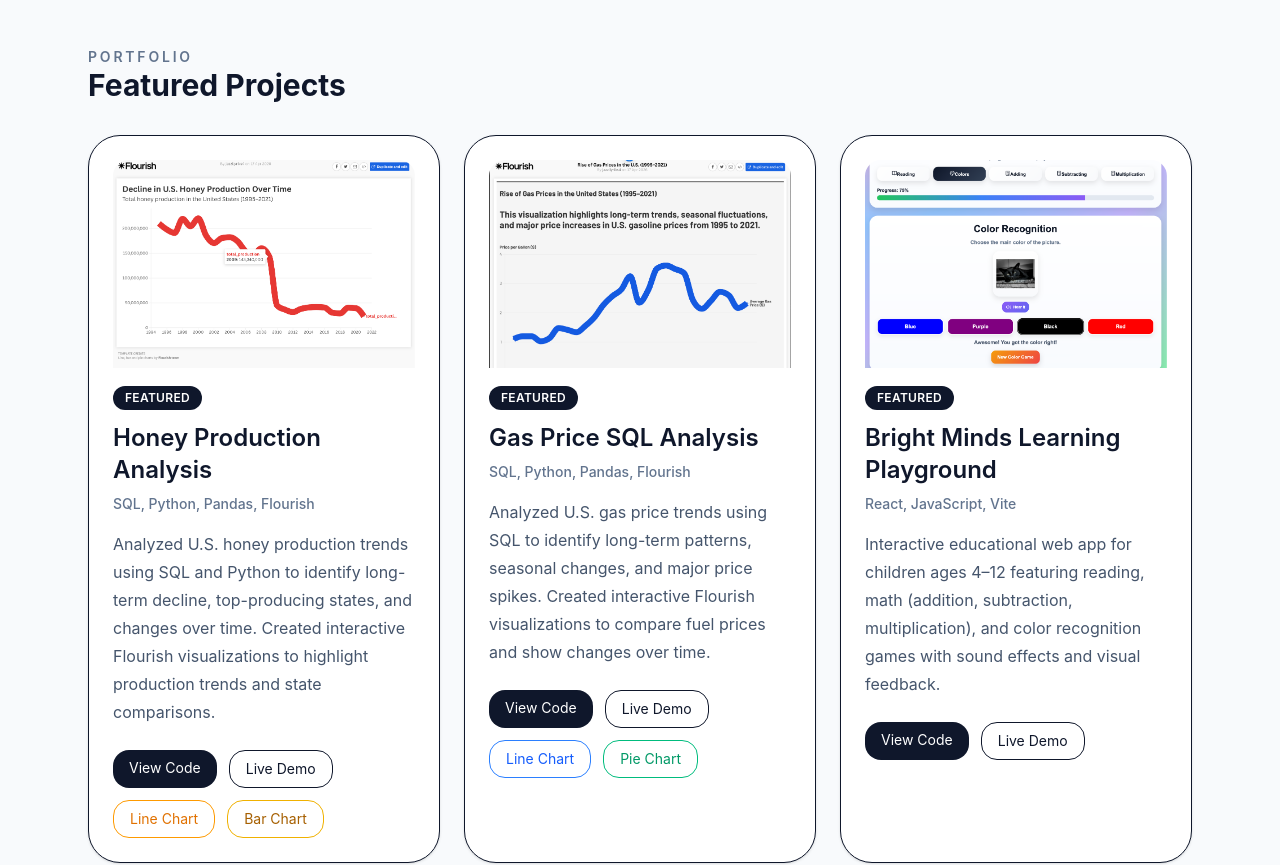
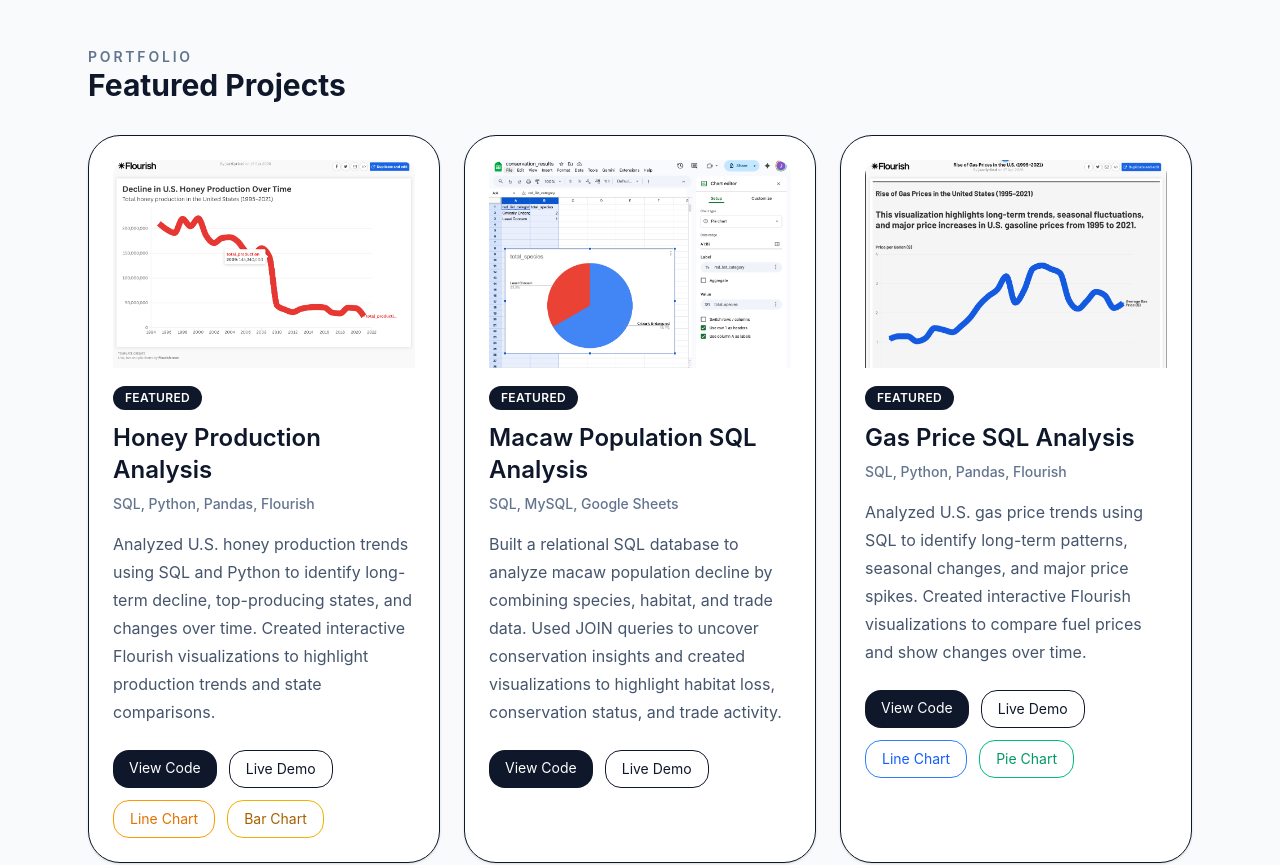
Before and after one commit to LuckettJasmin-FS-4/Jasmin-Portfolio, a React (Vite) app: page / in a window 1280 px wide. Shown: the part 1080-1945 px from the top of the page. Built offline with nearby package versions, Linux system fonts and the light colour scheme.

Commit message:
added macaw project and charts

```diff
--- a/src/App.jsx
+++ b/src/App.jsx
@@ -1,10 +1,10 @@
-
-
 import hoppitzImg from "./assets/hoppitz.png";
 import lineChartImg from "./assets/lineChart.png";
 import honeyChartImg from "./assets/honeyChart.png";
 import playgroundImg from "./assets/playground.png";
 import woofbookImg from "./assets/woofbook.png";
+import chart2Img from "./assets/chart2.png";
+
 export default function JasminPortfolio() {
   const projects = [
     {
@@ -12,8 +12,10 @@ export default function JasminPortfolio() {
       tech: "SQL, Python, Pandas, Flourish",
       description:
         "Analyzed U.S. honey production trends using SQL and Python to identify long-term decline, top-producing states, and changes over time. Created interactive Flourish visualizations to highlight production trends and state comparisons.",
-      github: "https://github.com/LuckettJasmin-FS-4/honey-production-analysis",
-      demo:"https://www.kaggle.com/code/jasminluckett/decline-in-u-s-honey-production-a-sql-and-data-a",
+      github:
+        "https://github.com/LuckettJasmin-FS-4/honey-production-analysis",
+      demo:
+        "https://www.kaggle.com/code/jasminluckett/decline-in-u-s-honey-production-a-sql-and-data-a",
       charts: [
         {
           label: "Line Chart",
@@ -32,12 +34,24 @@ export default function JasminPortfolio() {
       featured: true,
     },
     {
+      title: "Macaw Population SQL Analysis",
+      tech: "SQL, MySQL, Google Sheets",
+      description:
+        "Built a relational SQL database to analyze macaw population decline by combining species, habitat, and trade data. Used JOIN queries to uncover conservation insights and created visualizations to highlight habitat loss, conservation status, and trade activity.",
+      github: "https://github.com/LuckettJasmin-FS-4/macaw-sql-analysis",
+      demo: "https://docs.google.com/spreadsheets/d/1hnht0FmDQ2PeqxV3MG63IiCqfqs-XBkn96ZVs-DHJUU/edit?usp=sharing",
+      charts: [],
+      image: chart2Img,
+      featured: true,
+    },
+    {
       title: "Gas Price SQL Analysis",
       tech: "SQL, Python, Pandas, Flourish",
       description:
         "Analyzed U.S. gas price trends using SQL to identify long-term patterns, seasonal changes, and major price spikes. Created interactive Flourish visualizations to compare fuel prices and show changes over time.",
       github: "https://github.com/LuckettJasmin-FS-4/gas-price-sql-analysis",
-      demo: "https://www.kaggle.com/code/jasminluckett/rise-of-gas-prices-in-the-u-s-a-sql-analysis",
+      demo:
+        "https://www.kaggle.com/code/jasminluckett/rise-of-gas-prices-in-the-u-s-a-sql-analysis",
       charts: [
         {
           label: "Line Chart",
@@ -59,8 +73,9 @@ export default function JasminPortfolio() {
       title: "Bright Minds Learning Playground",
       tech: "React, JavaScript, Vite",
       description:
-        "Interactive educational web app for children ages 4–12 featuring reading, math (addition, subtraction, multiplication), and color recognition games with sound effects and visual feedback.",
-      github: "https://github.com/LuckettJasmin-FS-4/Bright-Minds-Learning-playground",
+        "Interactive educational web app for children ages 4–12 featuring reading, math, and color recognition games with sound effects and visual feedback.",
+      github:
+        "https://github.com/LuckettJasmin-FS-4/Bright-Minds-Learning-playground",
       demo: "https://bright-minds-learning-playground.vercel.app",
       charts: [],
       image: playgroundImg,
@@ -71,13 +86,13 @@ export default function JasminPortfolio() {
       tech: "React, Styled Components, JavaScript",
       description:
         "A Facebook-style social app where users can create, edit, and delete posts using reusable React components.",
-      github: "https://github.com/LuckettJasmin-FS-4/luckett-jasmin-dev2501",
+      github:
+        "https://github.com/LuckettJasmin-FS-4/luckett-jasmin-dev2501",
       demo: "https://luckett-jasmin-dev2501.vercel.app",
       charts: [],
       image: woofbookImg,
       featured: true,
     },
-
     {
       title: "Hoppitz Destinations",
       tech: "React, JavaScript, CSS",
@@ -88,7 +103,7 @@ export default function JasminPortfolio() {
       charts: [],
       image: hoppitzImg,
       featured: false,
-    }
+    },
   ];
 
   const skills = [
@@ -201,7 +216,7 @@ export default function JasminPortfolio() {
 
               <div className="grid gap-4 sm:grid-cols-2">
                 <div className="rounded-[2rem] border border-slate-200 bg-white p-6 shadow-sm transition hover:-translate-y-1 hover:shadow-md">
-                  <p className="text-3xl font-bold">5+</p>
+                  <p className="text-3xl font-bold">6+</p>
                   <p className="mt-2 text-slate-600">
                     Portfolio-ready projects
                   </p>
```
Also changed, not shown: src/assets/chart2.png (added).
